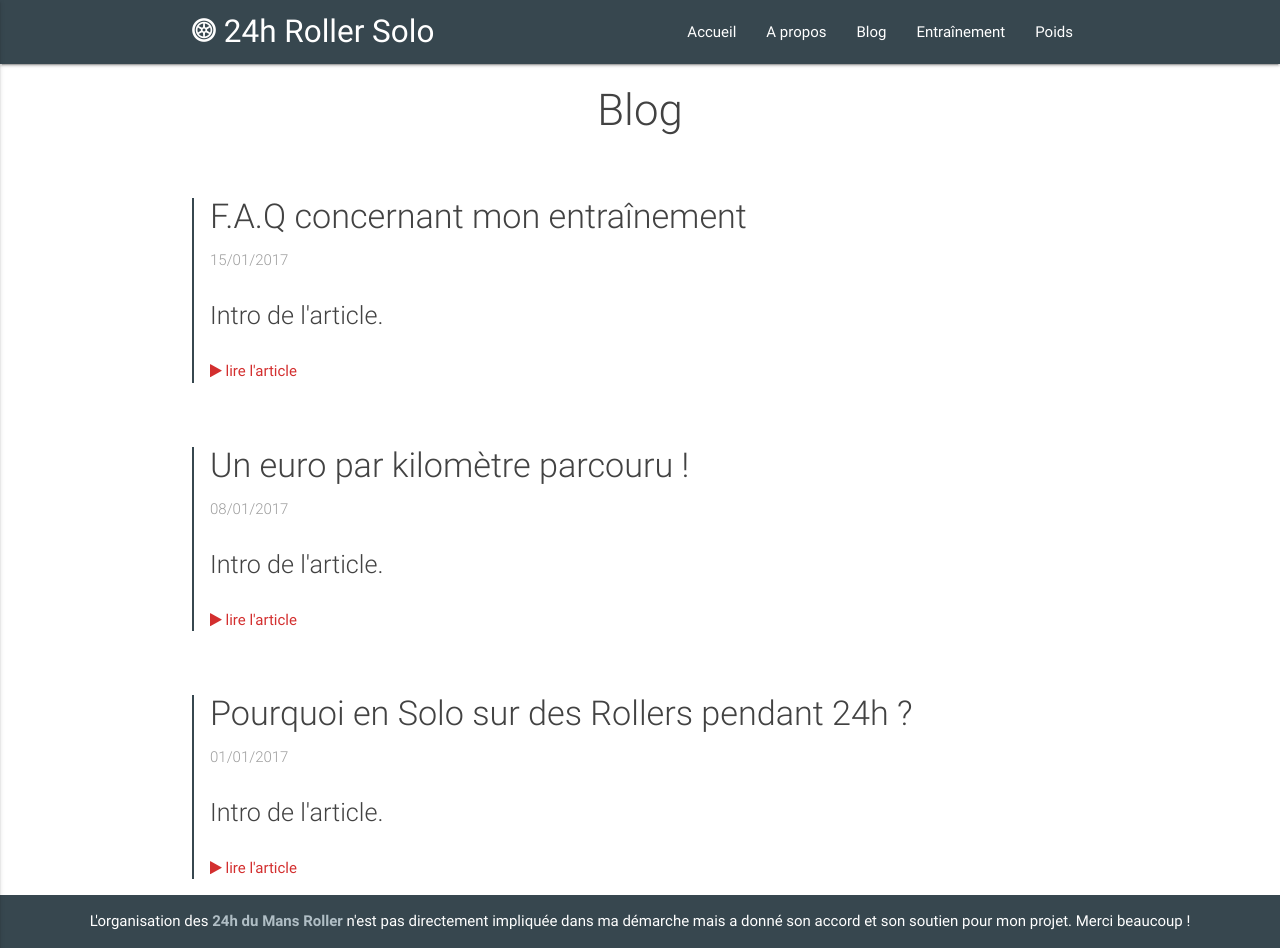
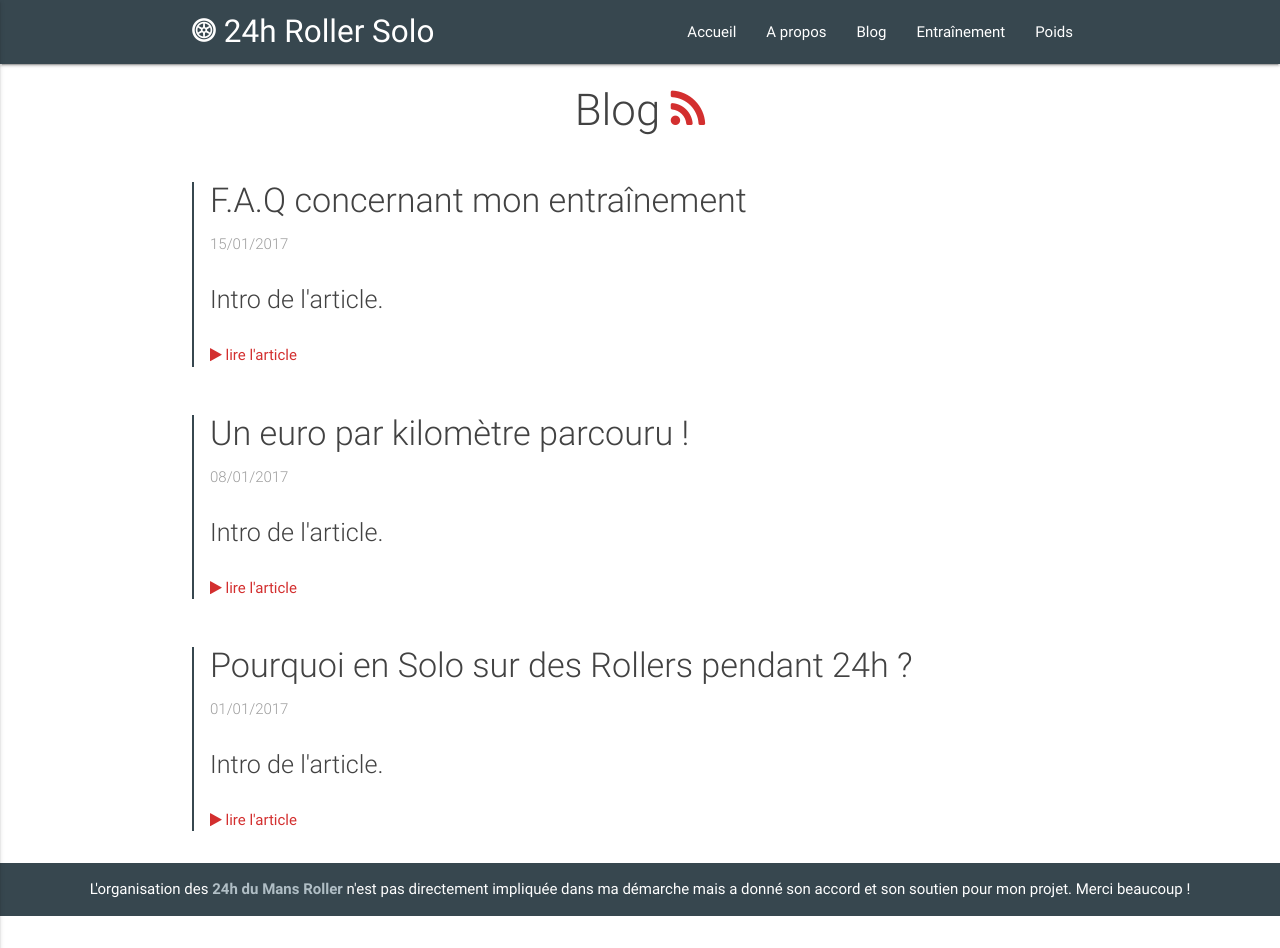
Before and after one commit to 24hRollerSolo/24hRollerSolo.github.io, a Jekyll site: the page built from blog/index.html, in a window 1280 px wide. Built offline with Jekyll 4.4.1, drawn with Linux system fonts in a browser that asks for light colours; after the commit the page ends 916 px from its top, so only the background shows below that.

Commit message:
Improve style (blog home)

```diff
--- a/_config.yml
+++ b/_config.yml
@@ -16,7 +16,7 @@
 title: 24h Roller en Solo
 description: Les 24h du Mans Roller en Solo contre le diabète
 baseurl: "" # the subpath of your site, e.g. /blog
-url: "" # the base hostname & protocol for your site, e.g. http://example.com
+url: "http://www.24hrollersolo.org" # the base hostname & protocol for your site, e.g. http://example.com
 
 # Build settings
 markdown: kramdown
--- a/assets/styles/main.scss
+++ b/assets/styles/main.scss
@@ -19,8 +19,8 @@
 }
 
 .blog-entry {
-  margin-top: 64px;
-  margin-bottom: 16px;
+  margin-top: 48px;
+  margin-bottom: 32px;
   padding-left: 16px;
   border-left: 2px solid #37474f;
 }
--- a/blog/index.html
+++ b/blog/index.html
@@ -4,7 +4,12 @@
 permalink: /blog/
 ---
 
-<h1 class="grey-text text-darken-3 center light">Blog</h1>
+<h1 class="grey-text text-darken-3 center light">
+  Blog
+  <a class="red-text text-darken-2" href="{{ "/feed.xml" | relative_url }}">
+    <i class="fa fa-rss" aria-hidden="true"></i>
+  </a>
+</h1>
 
 {% for post in site.posts %}
 <div class="blog-entry">
```
Also changed, not shown: _layouts/post.html (+8 -12 lines).
